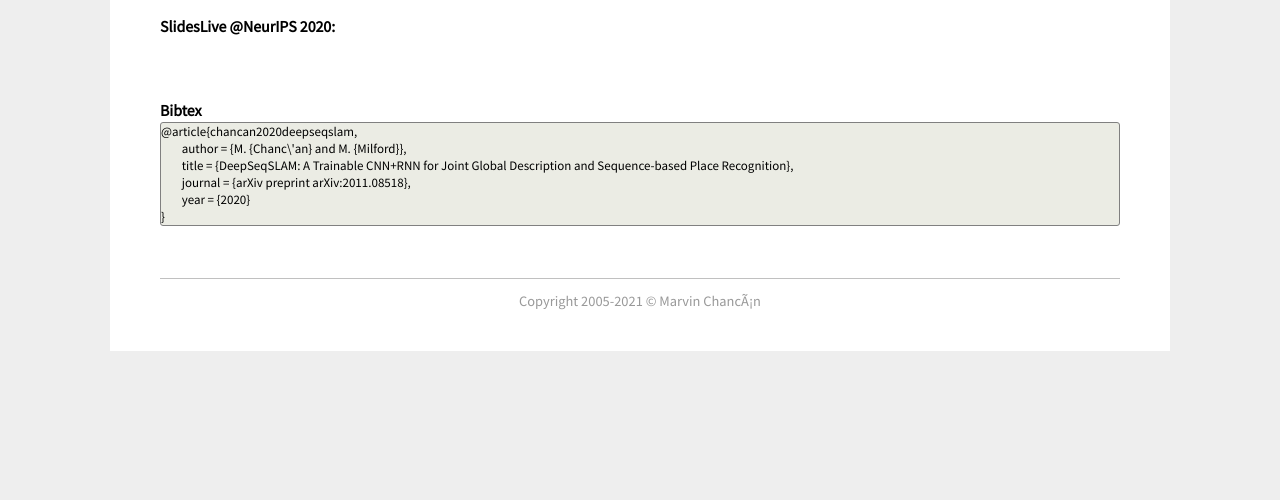
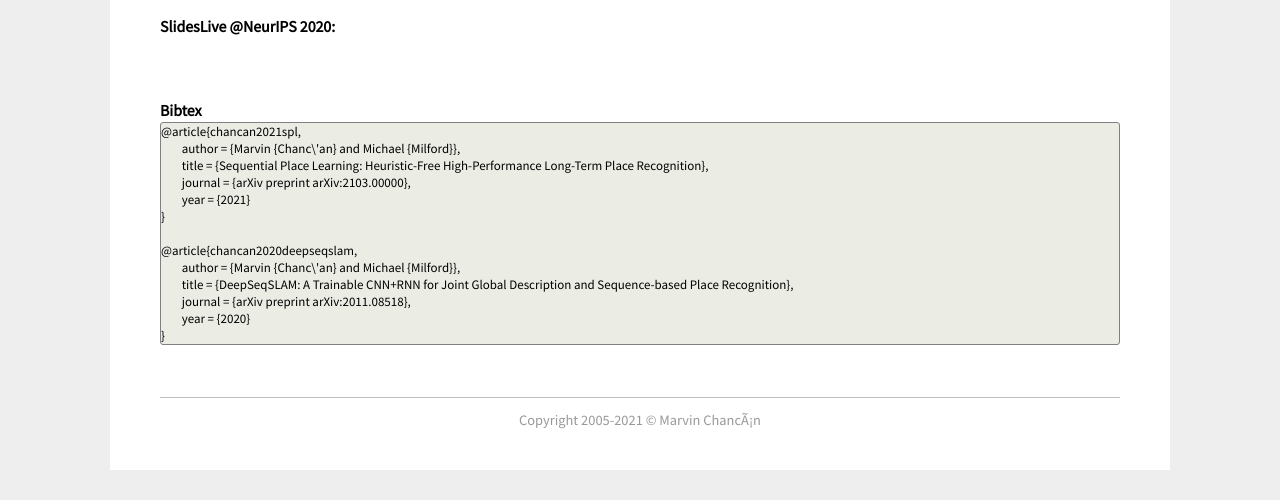
Before and after one commit to mchancan/mchancan.github.io, a Jekyll site: the page built from deepseqslam/index.html, in a window 1280 px wide and 900 px high, scrolled down 1087 px, cut to the strip 400-900 px from the top of the window. Built offline with Jekyll 4.4.1, drawn with Linux system fonts in a browser that asks for light colours; comment, search, counter and statistics services are not loaded; a style sheet for code colours, icons or effects is not loaded; before the commit the page ends 1868 px from its top, so only the background shows below that.

Commit message:
Update index.html

```diff
--- a/deepseqslam/index.html
+++ b/deepseqslam/index.html
@@ -107,8 +107,15 @@ title: "DeepSeqSLAM: A Trainable CNN+RNN for Joint Global Description and Sequen
 
 <h3 style="margin-bottom:0px;">Bibtex</h3>
 <pre>
+@article{chancan2021spl,
+	author = {Marvin {Chanc\'an} and Michael {Milford}},
+	title = {Sequential Place Learning: Heuristic-Free High-Performance Long-Term Place Recognition},
+	journal = {arXiv preprint arXiv:2103.00000},
+	year = {2021}
+}
+
 @article{chancan2020deepseqslam,
-	author = {M. {Chanc\'an} and M. {Milford}},
+	author = {Marvin {Chanc\'an} and Michael {Milford}},
 	title = {DeepSeqSLAM: A Trainable CNN+RNN for Joint Global Description and Sequence-based Place Recognition},
 	journal = {arXiv preprint arXiv:2011.08518},
 	year = {2020}
```
